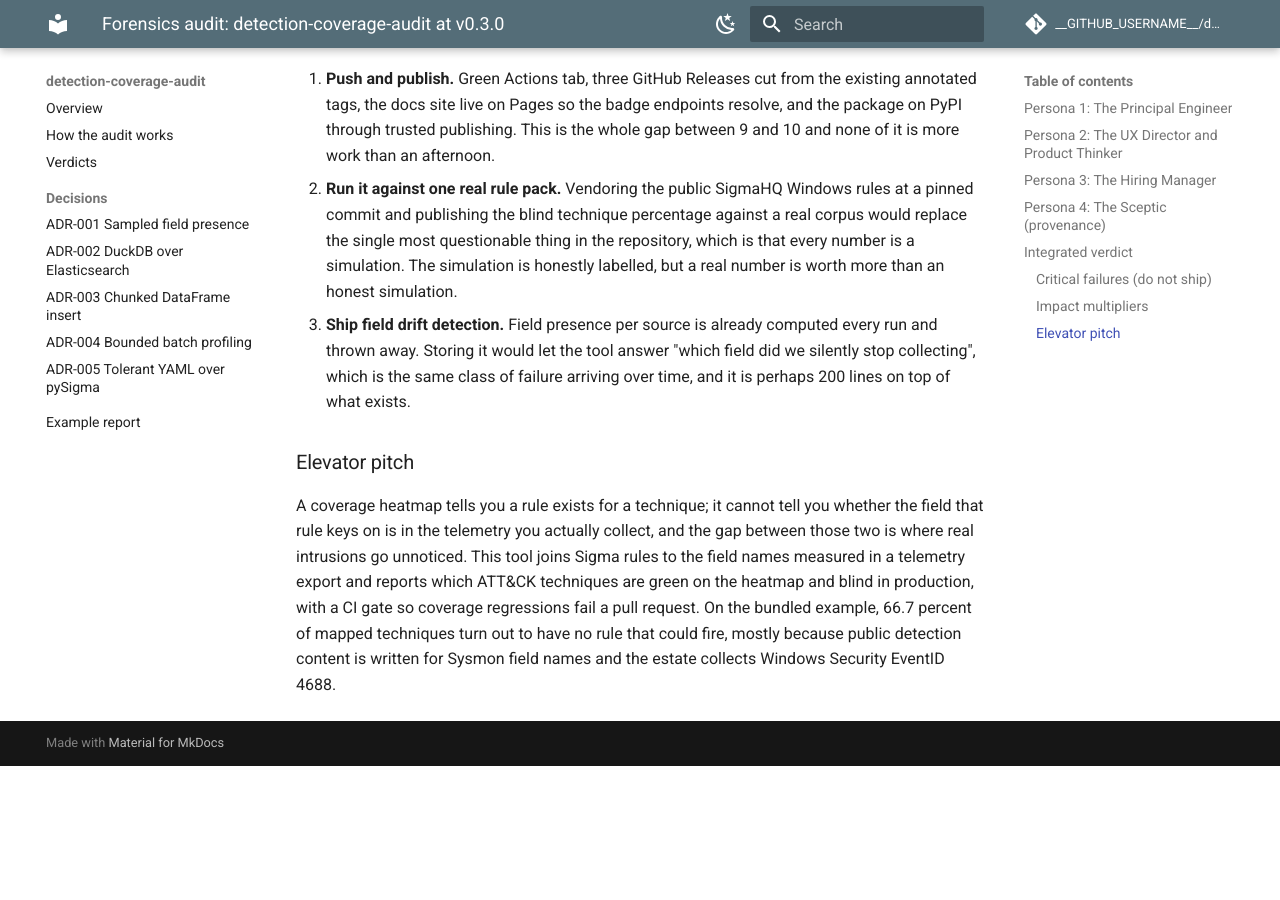
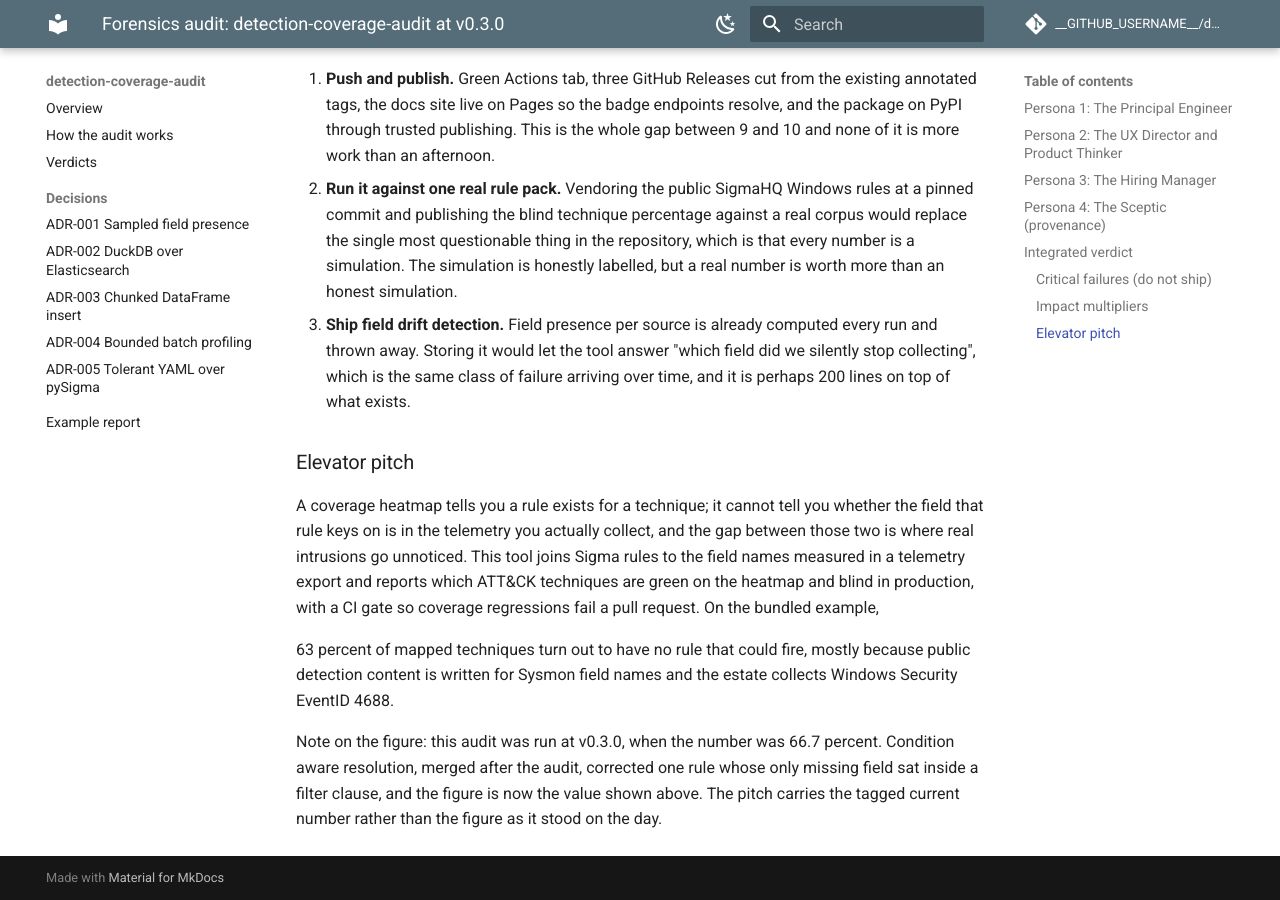
Before and after one commit to nilay-dave/detection-coverage-audit, an MkDocs documentation site: the page built from docs/audit/forensics-audit-v0.3.0.md, in a window 1280 px wide and 900 px high, scrolled down 3829 px. Built offline with MkDocs 1.6.1 and Material for MkDocs 9.7.7, drawn with Linux system fonts in a browser that asks for light colours; comment, search, counter and statistics services are not loaded; before the commit the page ends 4595 px from its top, so only the background shows below that.

Commit message:
fix(tools): check published numbers across docs, not only the readme
Two figures had drifted in prose that the checker never looked at: a throughput
number in ADR-001 and the elevator pitch's headline percentage. The check now
covers every markdown file under docs/, taking it from 30 numbers to 32.

```diff
--- a/docs/audit/forensics-audit-v0.3.0.md
+++ b/docs/audit/forensics-audit-v0.3.0.md
@@ -84,7 +84,14 @@
 the gap between those two is where real intrusions go unnoticed. This tool joins
 Sigma rules to the field names measured in a telemetry export and reports which
 ATT&CK techniques are green on the heatmap and blind in production, with a CI
-gate so coverage regressions fail a pull request. On the bundled example, 66.7
-percent of mapped techniques turn out to have no rule that could fire, mostly
-because public detection content is written for Sysmon field names and the estate
-collects Windows Security EventID 4688.
+gate so coverage regressions fail a pull request. On the bundled example,
+<!--number:audit.blind_technique_pct-->63<!--/number--> percent of mapped
+techniques turn out to have no rule that could fire, mostly because public
+detection content is written for Sysmon field names and the estate collects
+Windows Security EventID 4688.
+
+Note on the figure: this audit was run at v0.3.0, when the number was 66.7
+percent. Condition aware resolution, merged after the audit, corrected one rule
+whose only missing field sat inside a filter clause, and the figure is now the
+value shown above. The pitch carries the tagged current number rather than the
+figure as it stood on the day.
```
Also changed, not shown: docs/adr/adr-001-sampled-field-presence.md (+2 -2 lines), 1 other file.
